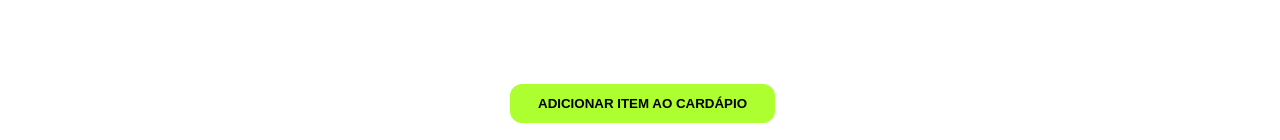
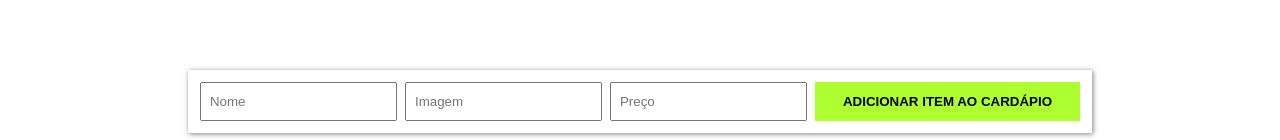
Before and after one commit to CleitonLuizOliveira/cafe_xyz, a React (Create React App) app: page / in a window 1280 px wide. Both pictures are taken after a click on the button "Admin". Shown: the part 657-797 px from the top of the page. Built offline with nearby package versions, Linux system fonts and the light colour scheme; no server answers; the database is empty.

Commit message:
tudo pronto!

```diff
--- a/src/App.css
+++ b/src/App.css
@@ -227,16 +227,37 @@
   margin: 0 auto;
 }
 
+.CreateMenuItem {
+  width: 100%;
+  box-sizing: border-box;
+  display: flex;
+  place-content: center;
+  flex-wrap: wrap;
+}
+
+.CreateMenuItem .container {
+  position: fixed;
+  bottom: 10px;
+  display: flex;
+  margin: auto;
+  background-color: white;
+  box-shadow: 1px 1px 5px rgba(0, 0, 0, 0.5);
+  padding: 12px;
+}
+
+.CreateMenuItem input {
+
+  margin-right: 8px;
+  padding: 8px;
+}
+
 .CreateMenuItem button {
-  position: fixed;
-  bottom: 20px;
-  left: calc(50% - 130px);
+
   padding: 12px 28px;
   background-color: greenyellow;
   text-transform: uppercase;
   font-weight: bold;
   border: none;
-  border-radius: 12px;
   cursor: pointer;
 }
 
--- a/src/App.js
+++ b/src/App.js
@@ -7,7 +7,7 @@ import Firebase from './components/Firebase';
 import CreditCard from './components/CreditCard';
 import Confirmation from './components/Confirmation';
 import OrderList from './components/OrderList';
-import CreteMenuItem from './components/CreteMenuItem';
+import CreateMenuItem from './components/CreateMenuItem';
 import If from './components/If';
 
 function App() {
@@ -88,6 +88,7 @@ function App() {
         dataBase.collection('orders').doc(`${date.toString()} - R$ ${order.total.toFixed(2)}`).set({...order, date: date});
         setShowConfirmation(true);
         setOrder({items: [], total: 0, observation: ""});
+        getOrderList();
     }
 
 
@@ -111,7 +112,7 @@ function App() {
                 <If test={orderList.items}>
                     <OrderList orderList={orderList.items}/>
                 </If>
-                <CreteMenuItem />
+                <CreateMenuItem getCoffeeList={getCoffeeList} screens={screens} changeScreen={changeScreen} />
             </If>
         </div>
     );
--- /dev/null
+++ b/src/components/CreateMenuItem.jsx
@@ -0,0 +1,31 @@
+import { useState } from 'react';
+import Firebase from './Firebase';
+
+function CreateMenuItem(props) {
+
+    const dataBase = Firebase.firestore();
+
+    const [name, setName] = useState('');
+    const [image, setImage] = useState('');
+    const [price, setPrice] = useState('');
+
+    function submitNewitem(event) {
+        event.preventDefault();
+        dataBase.collection('coffees').doc(name).set({name, image, price: parseInt(price)});
+        props.getCoffeeList();
+        props.changeScreen(props.screens.menu);
+    }
+
+    return (
+        <div className="CreateMenuItem">
+            <form className="container" onSubmit={event => submitNewitem(event)}>
+                <input type="text" placeholder="Nome" onChange={event => setName(event.target.value)} required/>
+                <input type="url" placeholder="Imagem" onChange={event => setImage(event.target.value)} required/>
+                <input type="number" step="0.01" placeholder="Preço" onChange={event => setPrice(event.target.value)} required/>
+                <button type="submit">Adicionar item ao Cardápio</button>
+            </form>
+        </div>
+    );
+}
+
+export default CreateMenuItem;
--- a/src/components/CreteMenuItem.jsx
+++ /dev/null
@@ -1,10 +0,0 @@
-
-function CreateMenuItem() {
-    return (
-        <div className="CreateMenuItem">
-            <button>Adicionar item ao Cardápio</button>
-        </div>
-    );
-}
-
-export default CreateMenuItem;
```
